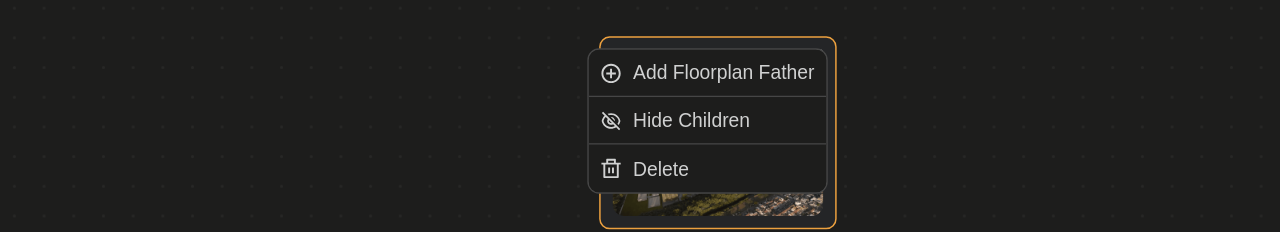
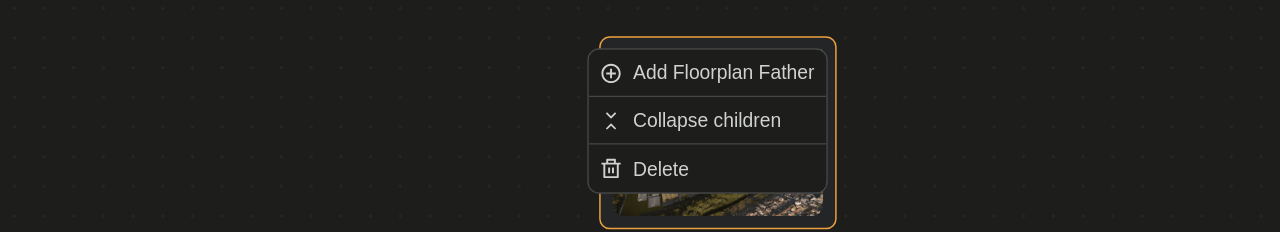
Before and after one commit to Matheusmeed/tree, a React (Vite) app: page / in a window 1280 px wide. Both pictures are taken after a click on the button 821 px from the left and 59 px from the top of the page. Shown: the top 232 px of the page. Built offline with nearby package versions, Linux system fonts and the light colour scheme.

Commit message:
feat: changing names and icons of hide children button

```diff
--- a/src/components/CustomNode/index.tsx
+++ b/src/components/CustomNode/index.tsx
@@ -52,9 +52,15 @@ const CustomNode = ({ data }: { data: ITreeData }) => {
                     data.setShowNodeMenu(null);
                   }}
                 >
-                  <img src='/assets/icons/hide.svg' />
+                  <img
+                    src={`/assets/icons/${
+                      data.hasHiddenChildren ? 'expand_all' : 'collapse_all'
+                    }.svg`}
+                  />
                   <p>
-                    {data.hasHiddenChildren ? 'Show Children' : 'Hide Children'}
+                    {data.hasHiddenChildren
+                      ? 'Expand children'
+                      : 'Collapse children'}
                   </p>
                 </button>
               )}
```
Also changed, not shown: public/assets/icons/collapse_all.svg (added), public/assets/icons/expand_all.svg (added).
